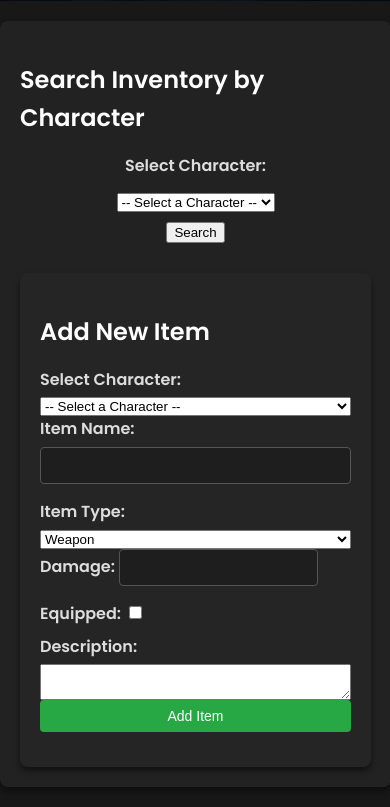
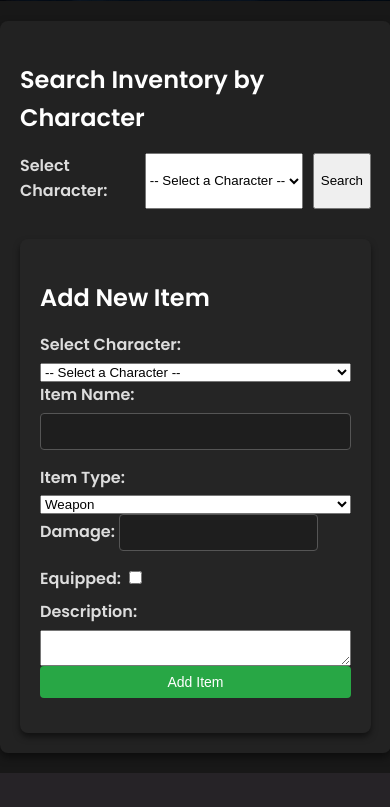
Before and after one commit to XJLewis/Web-Dev_Final, a PHP site: page /inventory.php in a window 390 px wide. Shown: the part 409-1216 px from the top of the page. After the commit the page ends 1182 px from the top, so only its background shows below. Run offline with PHP 8.4, Linux system fonts and the light colour scheme; data that the repository does not hold is empty.

Commit message:
cleaning

```diff
--- a/styles.css
+++ b/styles.css
@@ -188,15 +188,3 @@ form input[type="submit"]:hover {
 .btn-about:hover {
     background-color: #0056b3;
 }
-
-/* Mobile Responsiveness */
-@media (max-width: 768px) {
-    .search-form {
-        flex-direction: column;
-        align-items: center;
-    }
-
-    table, th, td {
-        font-size: 12px;
-    }
-}
```
